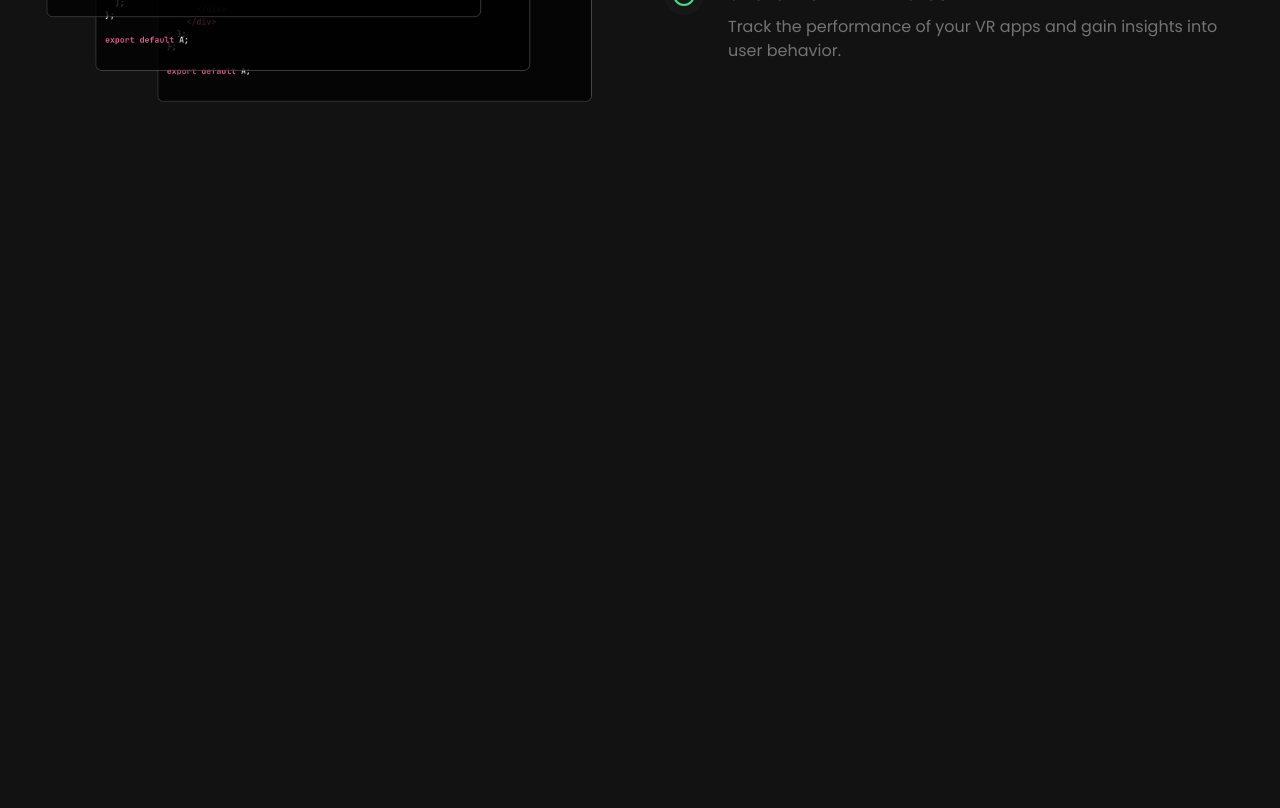
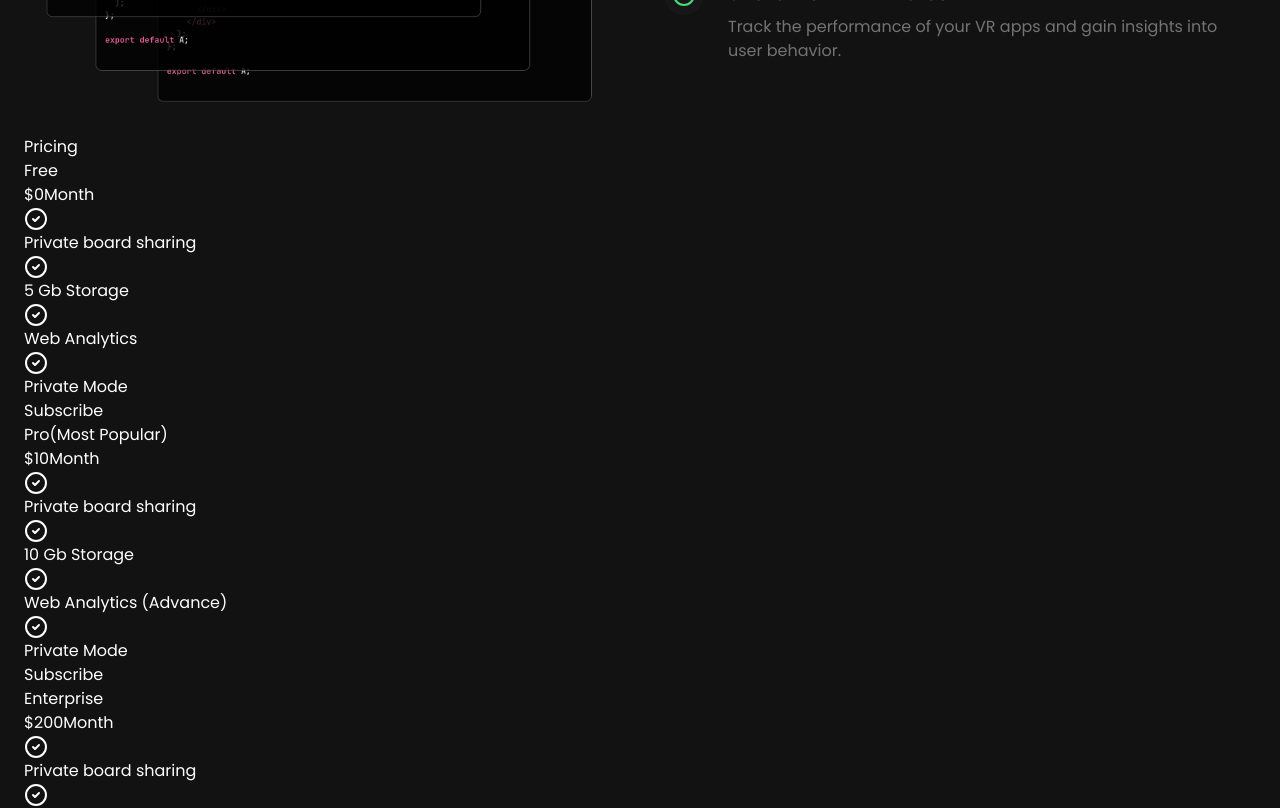
Before and after one commit to wacho91/visualizador, a React (Vite) app: page / in a window 1280 px wide. Shown: the part 2320-3128 px from the top of the page. Before the commit the page ends 2455 px from the top, so only its background shows below. Built offline with nearby package versions, Linux system fonts and the light colour scheme.

Commit message:
Arquitecture component  Pricing

```diff
--- a/src/App.jsx
+++ b/src/App.jsx
@@ -1,6 +1,7 @@
 import Feature from "./components/Feature"
 import Hero from "./components/Hero"
 import Navbar from "./components/Navbar"
+import Pricing from "./components/Pricing"
 import Worflow from "./components/Worflow"
 
 function App() {
@@ -12,6 +13,7 @@ function App() {
         <Hero />
         <Feature />
         <Worflow />
+        <Pricing />
       </div>
     </>
   )
--- /dev/null
+++ b/src/components/Pricing.jsx
@@ -0,0 +1,45 @@
+import { CheckCircle2 } from "lucide-react"
+import { pricingOptions } from "../constants"
+
+const Pricing = () => {
+  return (
+    <div>
+        <h2>
+            Pricing
+        </h2>
+        <div>
+            {pricingOptions.map((option, index) => (
+                <div key={index}>
+                    <div>
+                        <p>
+                            {option.title}
+                            {option.title === "Pro" && (
+                                <span>
+                                    (Most Popular)
+                                </span>
+                            )}
+                        </p>
+                        <p>
+                            <span>{option.price}</span>
+                            <span>Month</span>
+                        </p>
+                        <ul>
+                            {option.features.map((feature, index) => (
+                                <li key={index}>
+                                    <CheckCircle2 />
+                                    <span>{feature}</span>
+                                </li>
+                            ))}
+                        </ul>
+                        <a href="#">
+                            Subscribe
+                        </a>
+                    </div>
+                </div>
+            ))}
+        </div>
+    </div>
+  )
+}
+
+export default Pricing
```
